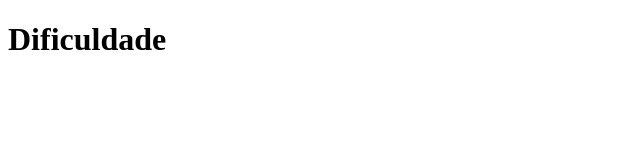
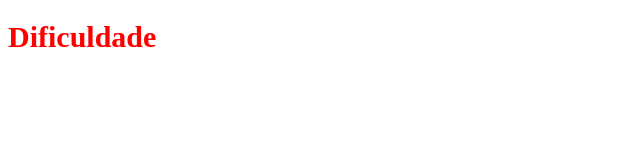
Before and after one commit to Guilhermepetry/mini-curso-de-javascript, a plain HTML site: page index.html in a window 1280 px wide. Shown: the whole page, without its empty margins (0-640 px from the left). Drawn offline with Linux system fonts and the light colour scheme.

Commit message:
second day

```diff
--- a/index.html
+++ b/index.html
@@ -1,6 +1,5 @@
 <!DOCTYPE html>
 <html lang="pt-br">
-
 <head>
     <meta charset="UTF-8">
     <meta name="viewport" content="width=device-width, initial-scale=1.0">
@@ -10,7 +9,7 @@
 <body>
     <div id="root"></div>
 
+    <script src="js/components/Title/index.js"></script>
     <script src="js/index.js"></script>
 </body>
-
 </html>
--- /dev/null
+++ b/js/components/Title/index.js
@@ -0,0 +1,6 @@
+function Title(css, ...values){
+    return `
+        <h1 style="${css[0]}}">
+            ${values}
+        </h1>`
+}
--- a/js/index.js
+++ b/js/index.js
@@ -1,9 +1,12 @@
 const root = document.querySelector('#root')
+const textTitle = 'Dificuldade'
 
-function newElement(tag, content){
-    const element = `<${tag}>${content}</${tag}>`
 
-    root.insertAdjacentHTML('beforeend', element)
-}
+// Tagged Template String
+const title = Title`
+    color: red;
+    font-size: 30px;
+    ${textTitle}
+`
 
-newElement('h1', 'Dificuldade')
+root.insertAdjacentHTML('beforeend', title)
```
Also changed, not shown: 3 other files.
